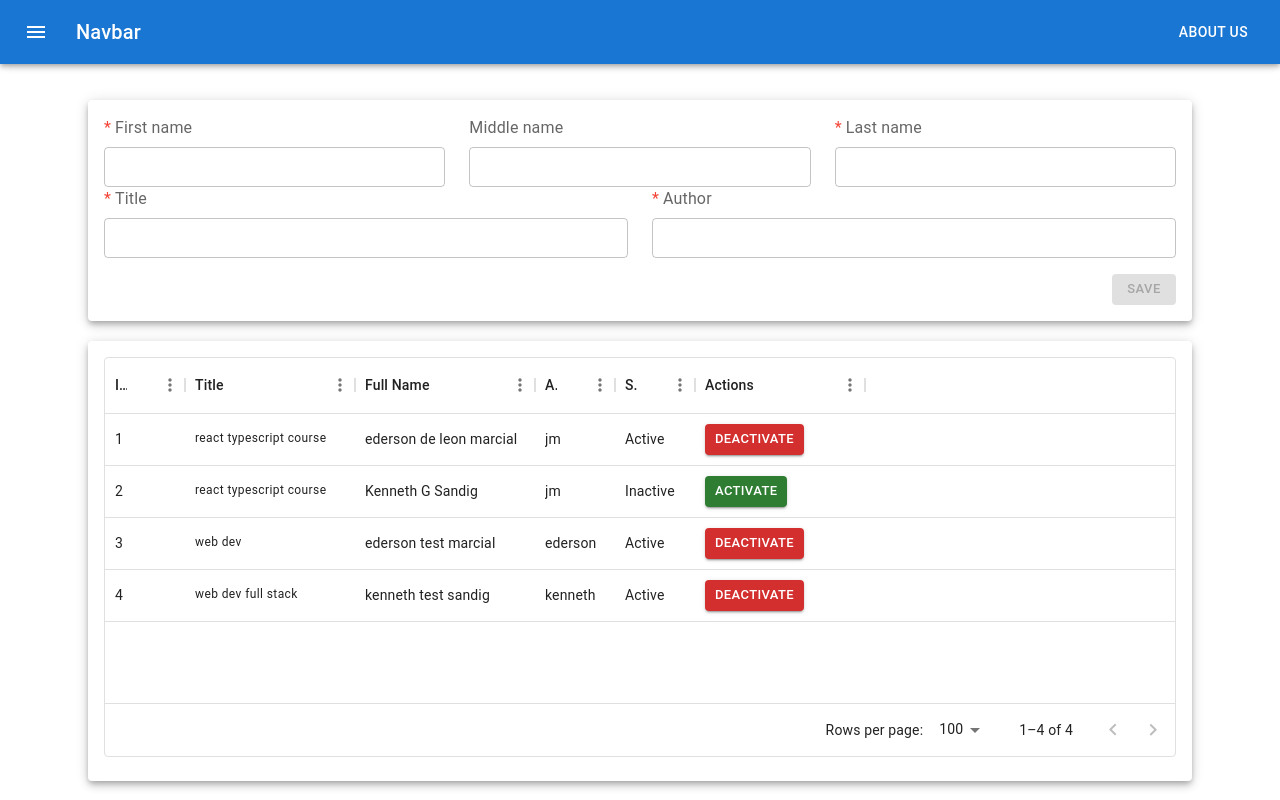
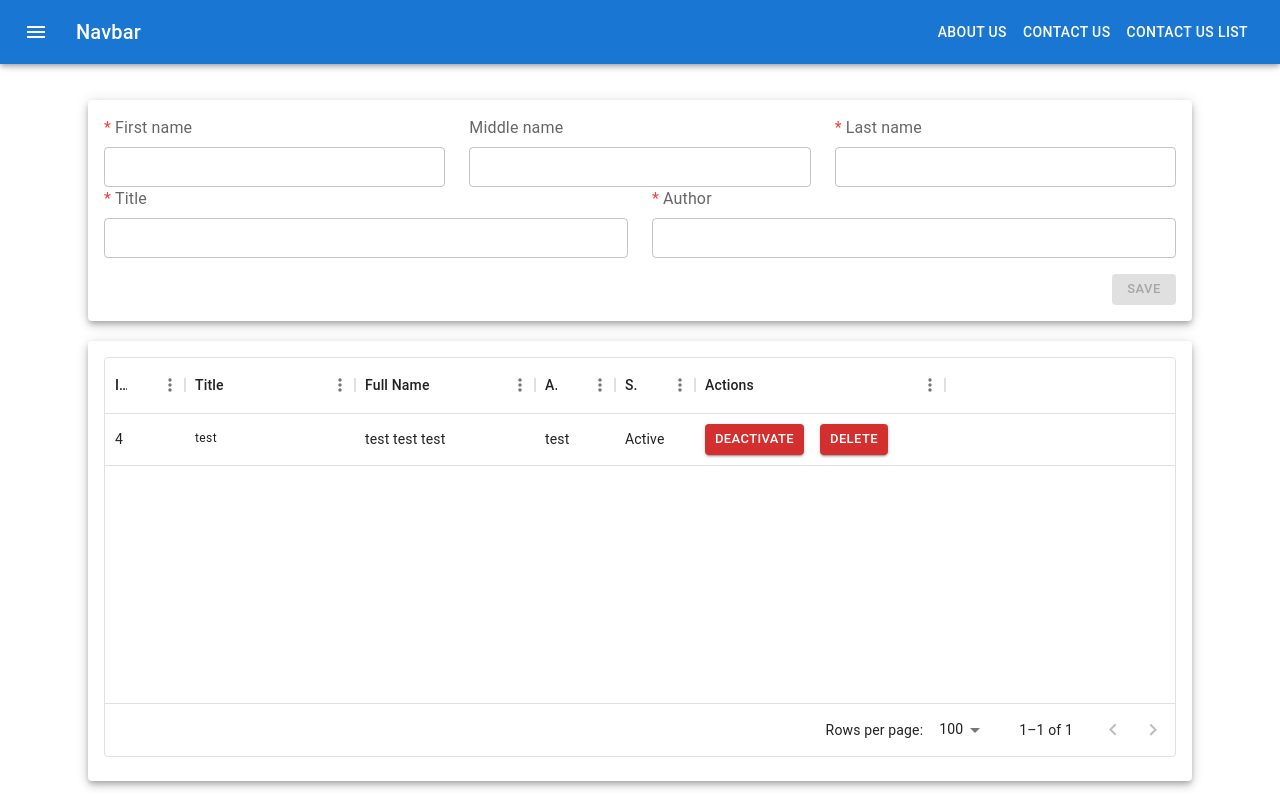
Before and after one commit to JMSevilla/fs-web-dgr, a React (Create React App) app: page / in a window 1280 px wide. Built offline with nearby package versions, Linux system fonts and the light colour scheme; data requests are answered from the project's data file.

Commit message:
new-update-9-30-2023

```diff
--- a/db.json
+++ b/db.json
@@ -1,49 +1,16 @@
 {
   "posts": [
     {
-      "id": 1,
-      "title": "react typescript course",
-      "author": "jm",
-      "firstname": "ederson",
-      "middlename": "de leon",
-      "lastname": "marcial",
-      "status": 1
-    },
-    {
-      "id": 2,
-      "title": "react typescript course",
-      "author": "jm",
-      "firstname": "Kenneth",
-      "middlename": "G",
-      "lastname": "Sandig",
-      "status": 0
-    },
-    {
-      "id": 3,
-      "title": "web dev",
-      "author": "ederson",
-      "firstname": "ederson",
+      "id": 4,
+      "title": "test",
+      "author": "test",
+      "firstname": "test",
       "middlename": "test",
-      "lastname": "marcial",
-      "status": 1
-    },
-    {
-      "id": 4,
-      "title": "web dev full stack",
-      "author": "kenneth",
-      "firstname": "kenneth",
-      "middlename": "test",
-      "lastname": "sandig",
+      "lastname": "test",
       "status": 1
     }
   ],
-  "comments": [
-    {
-      "id": 1,
-      "body": "some comment",
-      "postId": 1
-    }
-  ],
+  "comments": [],
   "profile": {
     "name": "typicode"
   }
--- a/package.json
+++ b/package.json
@@ -23,6 +23,7 @@
     "react": "^18.2.0",
     "react-dom": "^18.2.0",
     "react-hook-form": "^7.46.1",
+    "react-query": "^3.39.3",
     "react-router-dom": "^5.3.4",
     "react-scripts": "5.0.1",
     "typescript": "^4.9.5",
@@ -30,7 +31,7 @@
     "zod": "^3.22.2"
   },
   "scripts": {
-    "start": "react-scripts start",
+    "start": "react-scripts start --port 3000",
     "build": "react-scripts build",
     "test": "react-scripts test",
     "eject": "react-scripts eject"
--- a/src/components/Appbar/Appbar.tsx
+++ b/src/components/Appbar/Appbar.tsx
@@ -30,6 +30,8 @@ export const ApplicationBar = ({onHandleClick, title} : AppBarProps) => {
             {title}
           </Typography>
             <Button color="inherit" onClick={onHandleClick}>About Us</Button>
+            <Button color="inherit" onClick={onHandleClick}>Contact Us</Button>
+            <Button color="inherit" onClick={onHandleClick}>Contact Us List</Button>
             </Toolbar>
         </AppBar>
         </Box>
--- a/src/core/api/http.ts
+++ b/src/core/api/http.ts
@@ -9,6 +9,9 @@ export class Http {
     }
     public createPost(props: PostsDataUpdate){
         return new Connect().init().post('/posts', props)
+    }
+    public deletePost(id: number) {
+        return new Connect().init().delete(`/posts/${id}`)
     }
 }
 
--- a/src/pages/Home/Home.tsx
+++ b/src/pages/Home/Home.tsx
@@ -1,4 +1,4 @@
-import React, { useState, useEffect, useCallback, ChangeEvent, ReactElement } from 'react'
+import React, { useState, useEffect, useCallback, ChangeEvent, ReactElement, useMemo } from 'react'
 import { ApplicationBar, BasicCard, BasicButton, BasicDataGrid } from '../../components'
 import { Container, Grid, Typography } from '@mui/material'
 import { useGlobalContext } from '../../core/context/GlobalContext'
@@ -12,6 +12,7 @@ import { FormProvider, useForm, useFormContext } from 'react-hook-form'
 import { ControlledTextField } from '../../components'
 import { useAtom } from 'jotai'
 import { AxiosResponse } from 'axios'
+import { useQuery, useMutation } from 'react-query'
 type PostProps = {
     id: number
     title: string
@@ -96,19 +97,13 @@ const HomePage = () => {
     })
     const {
         formState: { isValid },
-        handleSubmit
+        handleSubmit, reset, setValue, watch
     } = form;
+    const idWatch = watch('id')
     const {
         state,
         setState
     } = useGlobalContext()
-    const handleChangeEvent = (event: ChangeEvent<HTMLInputElement>) => {
-        const { name, value } = event.target;
-        setState((prevState : any) => ({
-            ...prevState,
-            [name] : value
-        }))
-    }
     const navigateToAboutUs = () => {
         router.push({
             pathname: '/AboutUs/about-us',
@@ -117,17 +112,29 @@ const HomePage = () => {
             }
         })
     }
-    const ToggleActivation = (props: PostsDataUpdate) => {
-        new Http().updatePostsChangeStatus(props)
-        .then(res => {
-            setLoading(true)
-            setTimeout(() => {
-                setLoading(false)
-            setPosts(res.data)
-            }, 2000)
-            FetchPosts()
+    const { data, refetch } = useQuery({
+        queryKey: 'fetchPosts',
+        queryFn: () => new Http().fetchSomethingFromDB().then(res => res.data)
+    })
+    const useSubmission = () => {
+        return useMutation((data : PostsDataUpdate) =>
+            new Http().createPost(data)
+        );
+    }
+    const { mutateAsync } = useSubmission()
+    const handleSave = () => {
+            handleSubmit(async (values) => {
+                await mutateAsync(values, {
+                    onSuccess: async (response : AxiosResponse | undefined) => {
+                        await refetch()
+                        reset({})
+                    }
                 })
             }
+        )()
+        return false;
+    }
+    const memoizedData = useMemo(() => {
         const columns = [
             {
                 field: 'id',
@@ -169,15 +176,25 @@ const HomePage = () => {
             },
             {
                 headerName: 'Actions',
-            width: 170,
+                width: 250,
                 renderCell: (params: any) => {
-                if(params.row.status === 1) {
+
                     return (
+                        <div style={{
+                            display: 'flex'
+                        }}>
                             <BasicButton
                                 variant='contained'
-                            color='error'
-                            children='Deactivate'
+                                color={
+                                    params.row.status == 1 ? 'error' : 'success'
+                                }
+                                children={
+                                    params.row.status == 1 ? 'Deactivate' : 'Activate'
+                                }
                                 size='small'
+                                sx={{
+                                    mr: 2
+                                }}
                                 onClick={
                                     () => ToggleActivation({
                                         id: params.row.id,
@@ -186,59 +203,51 @@ const HomePage = () => {
                                         firstname: params.row.firstname,
                                         middlename: params.row.middlename,
                                         lastname: params.row.lastname,
-                                    status: 0
+                                        status: params.row.status == 1 ? 0 : 1
                                     })
                                 }
                             />
-                    )
-                } else {
-                    return (
                             <BasicButton
                                 variant='contained'
-                            color='success'
-                            children='Activate'
+                                color='error'
+                                children='Delete'
                                 size='small'
-                            onClick={
-                                () => ToggleActivation({
-                                    id: params.row.id,
-                                    title: params.row.title,
-                                    author: params.row.author,
-                                    firstname: params.row.firstname,
-                                    middlename: params.row.middlename,
-                                    lastname: params.row.lastname,
-                                    status: 1
-                                })
-                            }
+                                onClick={() => deletePost(params.row.id)}
                             />
+                        </div>
                     )
                 }
             }
-        }
         ]
-    const FetchPosts = () => {
-        new Http().fetchSomethingFromDB() // api from spring boot server
-        .then(res => {
-            setPosts(res.data)
+        const ToggleActivation = (props: PostsDataUpdate) => {
+            setLoading(true)
+            new Http().updatePostsChangeStatus(props)
+            .then(async res => {
+                setLoading(false)
+                await refetch()
             })
         }
-    const FetchDataWhenClicked = () => {
-
-    }
-    const handleSave = () => {
-        handleSubmit(
-            (values) => {
-                new Http().createPost(values)
-                .then((res: AxiosResponse | undefined) => {
-                    console.log(res?.data)
-                    FetchPosts()
+        function deletePost(id : number) {
+            new Http().deletePost(id)
+            .then(async() => {
+                await refetch()
             })
         }
-        )()
-        return false;
-    }
+        return (
+            <>
+                <BasicDataGrid
+                    columns={columns}
+                    data={data ?? posts}
+                    loading={loading}
+                />
+            </>
+        )
+    }, [data])
     useEffect(() => {
-        FetchPosts()
-    }, [])
+        let numId = 0
+        setValue('id', numId++)
+    }, [idWatch])
+    useEffect(() => {}, [isValid])
     return (
         <>
             <ApplicationBar
@@ -270,18 +279,7 @@ const HomePage = () => {
                     <BasicCard style={{
                         marginTop: '20px'
                     }}>
-                        {/* <BasicButton
-                                sx={{ float: 'right', mt: 1, mb: 1}}
-                                children='FETCH DATA'
-                                variant='contained'
-                                color='primary'
-                                onClick={FetchDataWhenClicked}
-                        /> */}
-                        <BasicDataGrid
-                            columns={columns}
-                            data={posts}
-                            loading={loading}
-                        />
+                        {memoizedData}
                     </BasicCard>
                 </Container>
             </Container>
@@ -296,4 +294,7 @@ export default HomePage
  * Next TS
  * getLayout << Pages..
  * const getLayout = Component.getLayout ?? ((page) => page) // _app.tsx
+ *
+ * React TS -> Single Render
+ * Next -> Re-render
  */
--- a/src/router/index.tsx
+++ b/src/router/index.tsx
@@ -2,11 +2,16 @@ import { Switch, Route } from 'react-router-dom'
 import { Home , About } from '../pages'
 import { PageProps } from './route'
 import { GlobalContextProvider } from '../core/context/GlobalContext'
+import {
+    QueryClient,
+    QueryClientProvider
+} from 'react-query'
 interface IRouterWithLoad {
     Component: React.ComponentType
     exact?: any
     path?: string | undefined
 }
+const queryClient = new QueryClient({});
 
 const DynamicRouting: React.FC<IRouterWithLoad> = ({
     Component, ...rest
@@ -28,6 +33,7 @@ const DynamicRouting: React.FC<IRouterWithLoad> = ({
 const ApplicationRouter = () => {
     return (
         <Switch>
+            <QueryClientProvider client={queryClient}>
                 <GlobalContextProvider>
                     <DynamicRouting
                         exact
@@ -40,6 +46,7 @@ const ApplicationRouter = () => {
                         Component={About}
                     />
                 </GlobalContextProvider>
+            </QueryClientProvider>
         </Switch>
     )
 }
```
Also changed, not shown: 1 other file (tests, documents, lock files or other folders). Lines whose indentation alone changed are shown as unchanged.
